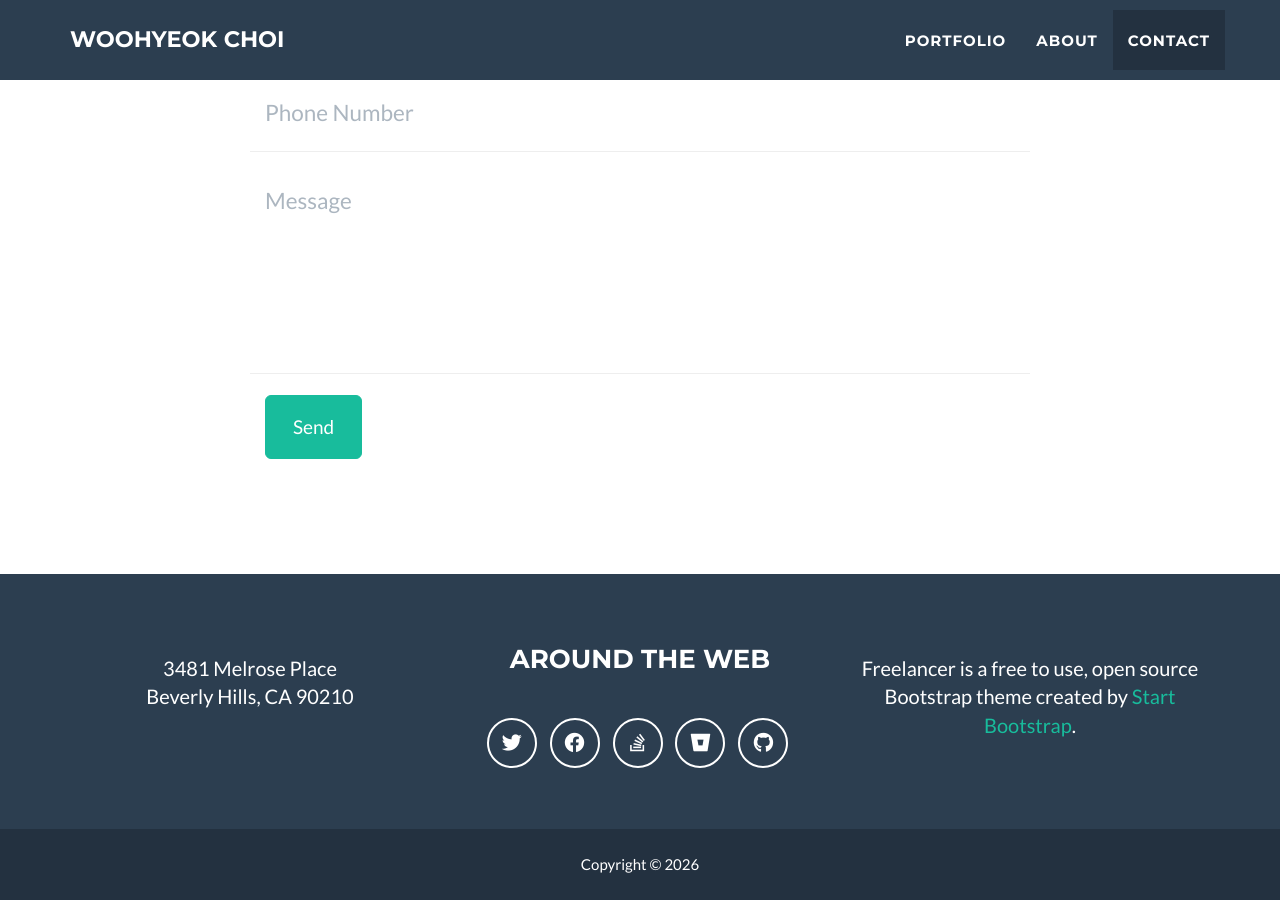
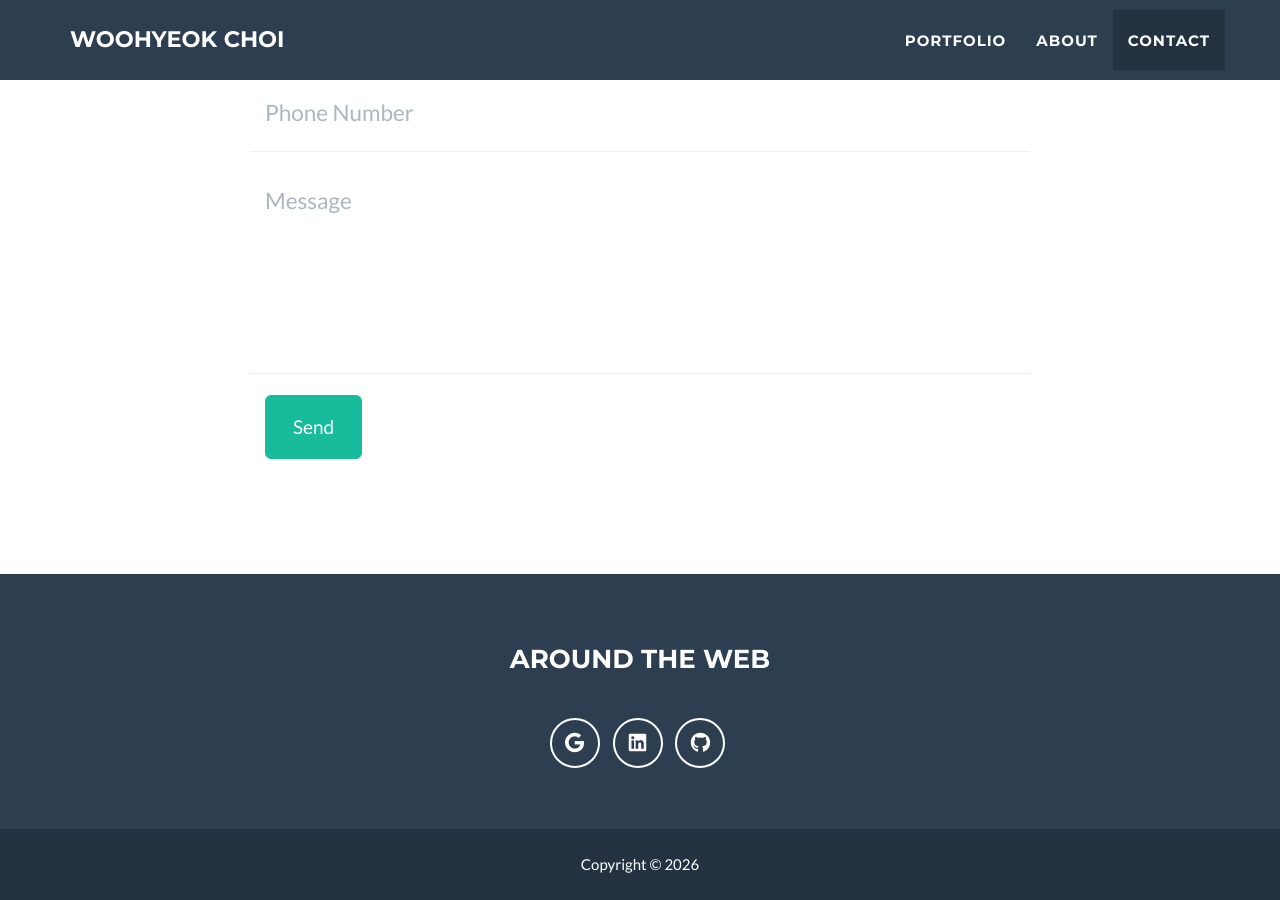
Before and after one commit to wooluck-98/wooluck-98.github.io, a Jekyll site: the page built from _posts/2014-07-18-project-1.markdown, in a window 1280 px wide and 900 px high, scrolled down 2555 px. Built offline with Jekyll 4.4.1, drawn with Linux system fonts in a browser that asks for light colours; part of the change alters nothing that is shown.

Commit message:
Update _config.yml

```diff
--- a/_config.yml
+++ b/_config.yml
@@ -39,24 +39,28 @@ footer:
 
 # Social networks usernames (many more available: google-plus, flickr, dribbble, pinterest, instagram, tumblr, linkedin, etc.)
 social:
-  - title: twitter
-    url: http://twitter.com/jekyllrb
-  - title: facebook
-    url:
-  - title: stack-overflow
-    url: http://stackoverflow.com/questions/tagged/jekyll
-  - title: bitbucket
-    url: http://bitbucket.org/jekyll
+  # - title: twitter
+  #   url: http://twitter.com/jekyllrb
+  # - title: facebook
+  #   url:
+  # - title: stack-overflow
+  #   url: http://stackoverflow.com/questions/tagged/jekyll
+  # # - title: bitbucket
+  # #   url: http://bitbucket.org/jekyll
+  - title: google scholar
+    url: https://scholar.google.com/citations?user=O6GdY4AAAAAJ&hl=ko
+  - title: linkedin
+    url: https://www.linkedin.com/in/woohyeok-choi-91b725285/
   - title: github
-    url: http://github.com/jekyll
+    url: http://github.com/wooluck-98
 
 # Postal address (add as many lines as necessary)
-address:
-  - line: 3481 Melrose Place
-  - line: Beverly Hills, CA 90210
+# address:
+#   - line: 3481 Melrose Place
+#   - line: Beverly Hills, CA 90210
 
 # Credits content
-credits: 'Freelancer is a free to use, open source Bootstrap theme created by <a href="http://startbootstrap.com">Start Bootstrap</a>.'
+# credits: 'Freelancer is a free to use, open source Bootstrap theme created by <a href="http://startbootstrap.com">Start Bootstrap</a>.'
 
 # Build settings
 markdown: kramdown
```
